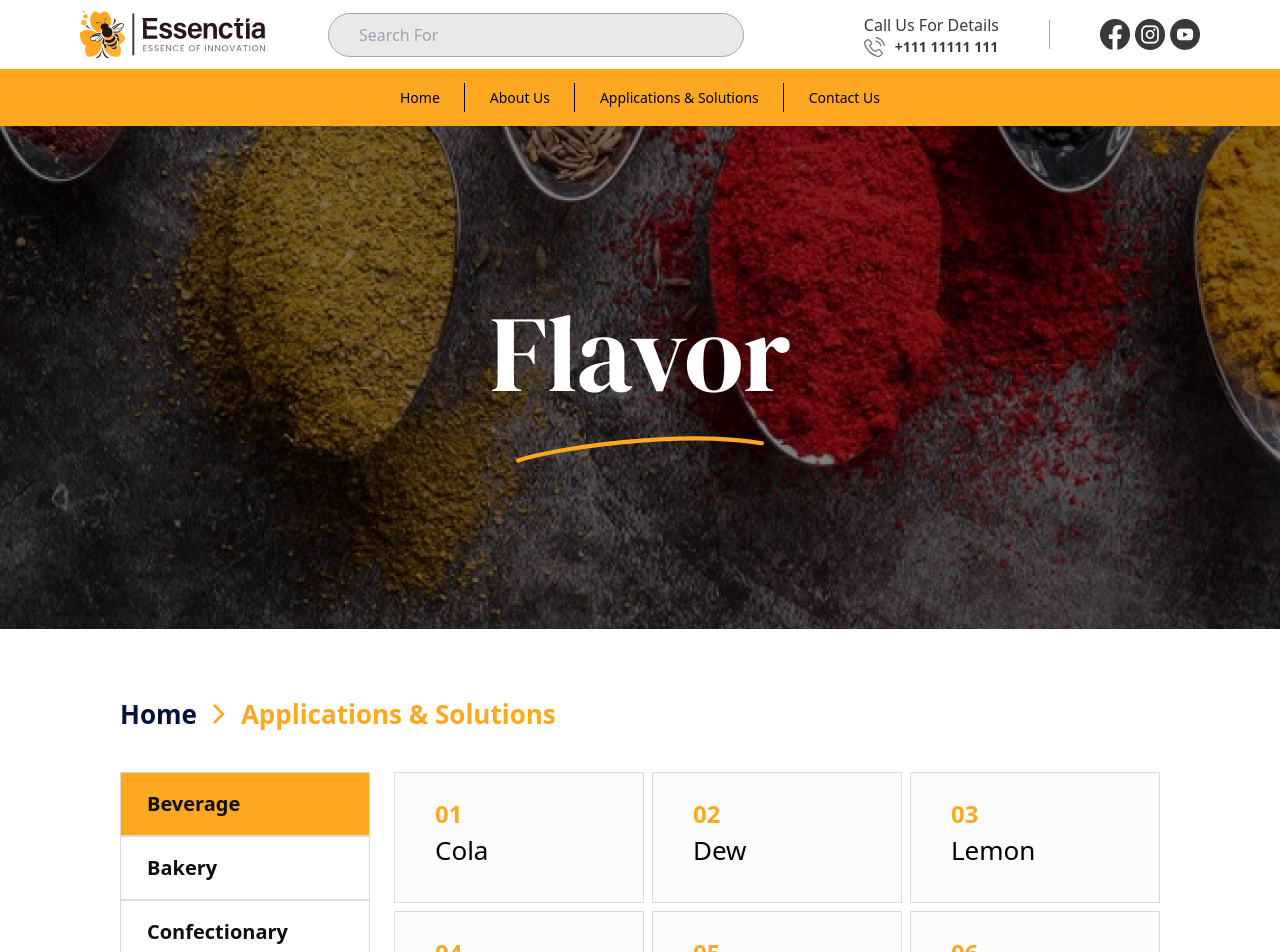
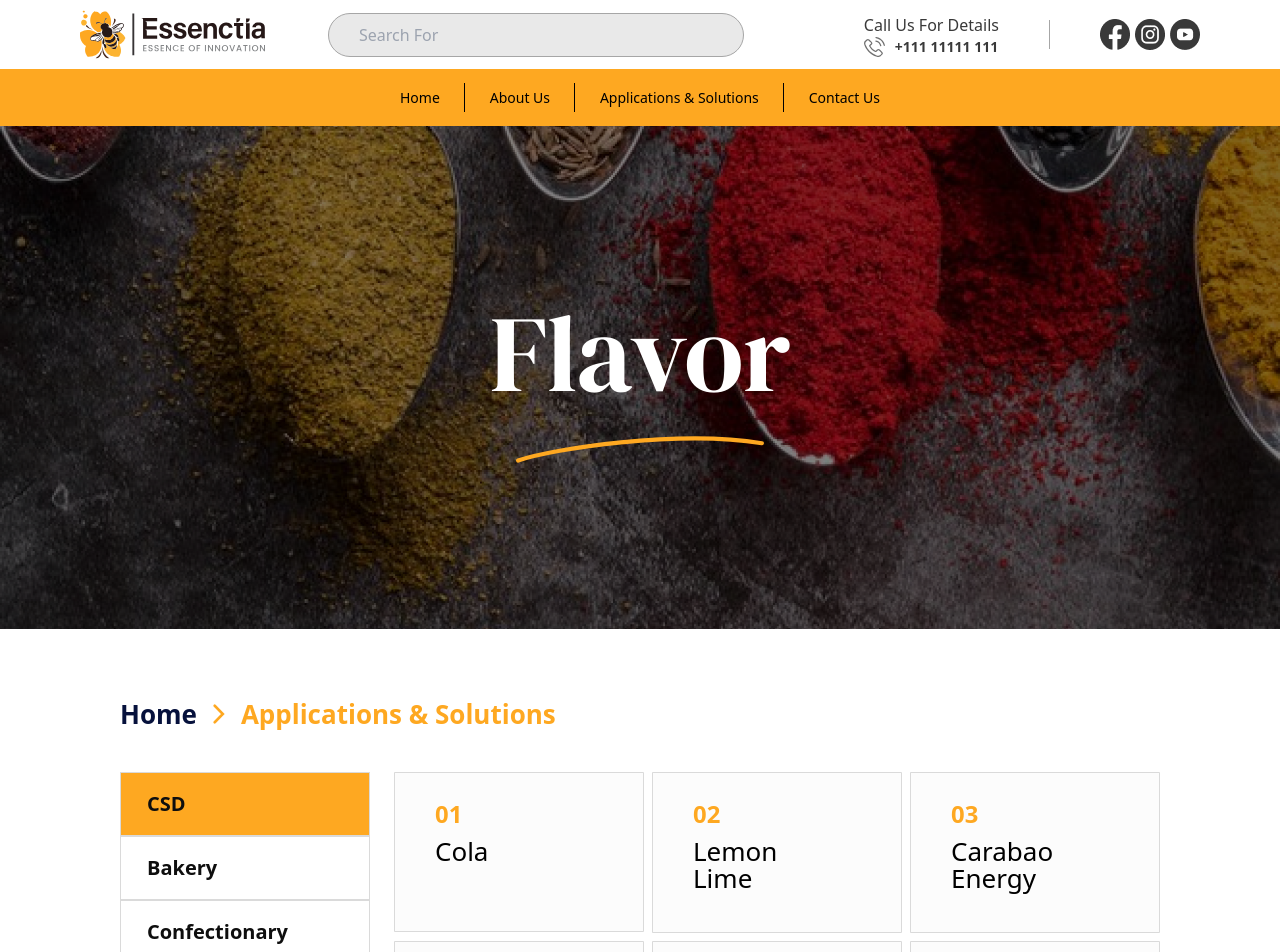
Before and after one commit to hussainn23/Essenctia-2.0, a React (Vite) app: page /flavor in a window 1280 px wide. Shown: the top 952 px of the page. Built offline with nearby package versions, Linux system fonts and the light colour scheme.

Commit message:
Update Content in website

```diff
--- a/src/Pages/Contact.jsx
+++ b/src/Pages/Contact.jsx
@@ -157,13 +157,14 @@ const Contact = () => {
       <div className="flex justify-center pb-[80px] px-[30px] lg:px-[120px]">
         <div className=" w-full md:h-[447px] h-[247px] flex-shrink-0 rounded-[30px] overflow-hidden">
           <iframe
-            src="https://www.google.com/maps/embed?pb=!1m18!1m12!1m3!1d3151.835434509049!2d144.953736315318!3d-37.81720997975155!2m3!1f0!2f0!3f0!3m2!1i1024!2i768!4f13.1!3m3!1m2!1s0x6ad642af0f11c2f5%3A0x5045675218ceed20!2sMelbourne%20CBD%2C%20Victoria%2C%20Australia!5e0!3m2!1sen!2sus!4v1617321979647!5m2!1sen!2sus"
+             src="https://www.google.com/maps/embed?pb=!1m18!1m12!1m3!1d13310.815424897658!2d74.28564904512924!3d31.50868396747745!2m3!1f0!2f0!3f0!3m2!1i1024!2i768!4f13.1!3m3!1m2!1s0x39224c37b414c2f7%3A0xe30212c606ea580f!2sE-2%2C%20Al%20Qadir%20Heights%2C%20Garden%20Town%2C%20Lahore%204500%2C%20Punjab%2C%20Pakistan!5e0!3m2!1sen!2sus!4v1638138470545!5m2!1sen!2sus"
             width="100%"
             height="100%"
             style={{ border: 0 }}
             allowFullScreen=""
             loading="lazy"
-            title="Map"
+             title="Al Qadir Heights Map"
+
           />
         </div>
       </div>
--- a/src/Pages/Flavor.jsx
+++ b/src/Pages/Flavor.jsx
@@ -14,7 +14,7 @@ const Flavor = () => {
   }, []);
 
   const beverageItems = [
-    "Beverage",
+    "CSD",
     "Bakery",
     "Confectionary",
     "Dairy",
@@ -30,56 +30,79 @@ const Flavor = () => {
       columns: "grid-cols-1 sm:grid-cols-2 lg:grid-cols-3",
       items: [
         { number: "01", name: "Cola" },
-        { number: "02", name: "Dew" },
-        { number: "03", name: "Lemon" },
-        { number: "04", name: "Mint" },
+        { number: "02", name: "Lemon Lime" },
+        { number: "03", name: "Carabao Energy" },
+        { number: "04", name: "Multifruit Energy" },
         { number: "05", name: "Orange" },
-        { number: "06", name: "Pome" },
+        { number: "06", name: "Lemon Mint" },
+        { number: "07", name: "Mix fruit Red Bull type" },
+        { number: "08", name: "Alkozay Energy" },
+        { number: "09", name: "Citrus Dew" },
+        { number: "10", name: "Red Sting" },
+        { number: "11", name: "Ginesing Energy" },
       ],
     },
     1: {
       columns: "grid-cols-1 sm:grid-cols-2 lg:grid-cols-3",
       items: [
-        { number: "01", name: "Butter" },
-        { number: "02", name: "Chocolate" },
-        { number: "03", name: "Lemon" },
-        { number: "04", name: "Orange" },
-        { number: "05", name: "Vanilla Flavor" },
+        { number: "01", name: "Vanilla" },
+        { number: "02", name: "Coffee" },
+        { number: "03", name: "Orange" },
+        { number: "04", name: "Caramel" },
+        { number: "05", name: "Chocolate" },
+        { number: "06", name: "Lemon" },
+        { number: "07", name: "Strawberry" },
+        { number: "08", name: "Butter" },
       ],
     },
     2: {
       columns: "grid-cols-1 sm:grid-cols-2 lg:grid-cols-3",
       items: [
-        { number: "01", name: "Bubble Gum" },
-        { number: "02", name: "Butter Scotch" },
-        { number: "03", name: "Blue Berry" },
-        { number: "04", name: "Chocolate" },
-        { number: "05", name: "Cola" },
-        { number: "06", name: "Caramel" },
-        { number: "07", name: "Kulfa" },
-        { number: "08", name: "Milky" },
-        { number: "09", name: "Orange" },
-        { number: "10", name: "Strawberry" },
-        { number: "11", name: "Tutti Fruity" },
-        { number: "12", name: "Watermelon" },
+        { number: "01", name: "Butter Scotch" },
+        { number: "02", name: "Watermelon" },
+        { number: "03", name: "Strawberry" },
+        { number: "04", name: "Cola" },
+        { number: "05", name: "Tutti Fruity" },
+        { number: "06", name: "Lemon" },
+        { number: "07", name: "Blueberry" },
+        { number: "08", name: "Kulfa" },
+        { number: "09", name: "Caramel Cream" },
+        { number: "10", name: "Coconut" },
+        { number: "11", name: "Guava" },
+        { number: "12", name: "Bubble Gum" },
+        { number: "13", name: "Coffee" },
+        { number: "14", name: "Orange" },
+        { number: "15", name: "Mango" },
+        { number: "16", name: "Vanilla" },
       ],
     },
     3: {
       columns: "grid-cols-1 sm:grid-cols-2 lg:grid-cols-3",
       items: [
-        { number: "01", name: "Blue Berry" },
-        { number: "02", name: "Cheese" },
-        { number: "03", name: "Mango" },
-        { number: "04", name: "Vanilla" },
+        { number: "01", name: "Cheese" },
+        { number: "02", name: "Desi Ghee" },
+        { number: "03", name: "EMDI" },
+        { number: "04", name: "Almond" },
+        { number: "05", name: "Butter" },
+        { number: "06", name: "Milk Cream" },
+        { number: "07", name: "Vanilla" },
+        { number: "08", name: "Cardamom" },
       ],
     },
     4: {
       columns: "grid-cols-1 sm:grid-cols-2 lg:grid-cols-3",
       items: [
-        { number: "01", name: "Apple" },
-        { number: "02", name: "Guava" },
-        { number: "03", name: "Mango" },
-        { number: "04", name: "Pome" },
+        { number: "01", name: "Mango" },
+        { number: "02", name: "Pomegranate" },
+        { number: "03", name: "Peach" },
+        { number: "04", name: "Guava" },
+        { number: "05", name: "Apple" },
+        { number: "06", name: "Pineapple" },
+        { number: "07", name: "Lychee" },
+        { number: "08", name: "Mix fruit" },
+        { number: "09", name: "Orange" },
+        { number: "10", name: "Red grape" },
+        { number: "11", name: "Cherry" },
       ],
     },
   };
--- a/src/Pages/Ingredient.jsx
+++ b/src/Pages/Ingredient.jsx
@@ -9,7 +9,7 @@ import { Link } from "react-router-dom";
 const Ingredient = () => {
   const [selectedIndex, setSelectedIndex] = useState(0);
 
-  const anotherPageItems = ["Acidity Regulators", "Anti-caking agents", "Leavening Agents", "Sweeteners", "Thickeners and Preservatives"];
+  const anotherPageItems = ["Food ingredients", " Pharmaceutical Ingredients"];
 
   useEffect(() => {
     window.scrollTo(0, 0);
@@ -23,43 +23,82 @@ const Ingredient = () => {
     0: {
       columns: "grid-cols-1 sm:grid-cols-2 lg:grid-cols-3",
       items: [
-        { number: "01", name: "Acetic Acid" },
-        { number: "02", name: "Citric Acid" },
-        { number: "03", name: "Malic Acid" },
-        { number: "04", name: "Tartaric Acid" },
-        { number: "05", name: "Tri-Sodium Citrate" },
+        { number: "01", name: "Agar" },
+        { number: "02", name: "Calcium Propionate" },
+        { number: "03", name: "Folic Acid" },
+        { number: "04", name: "Propylene glycol" },
+        { number: "05", name: "Baking Powder" },
+        { number: "06", name: "SAPP" },
+        { number: "07", name: "KMS" },
+        { number: "08", name: "Pectin" },
+        { number: "09", name: "Bread Crumbs" },
+        { number: "10", name: "Glycerin" },
+        { number: "11", name: "Glucose" },
+        { number: "12", name: "Fructose Powder" },
+        { number: "13", name: "CMC" },
+        { number: "14", name: "Sorbic Acid " },
+        { number: "15", name: "BHA " },
+        { number: "16", name: "Sodium lactate " },
+        { number: "17", name: "Guar Gum " },
+        { number: "18", name: "Sodium Benzoate " },
+        { number: "19", name: "Citric Acid " },
+        { number: "20", name: "Glycerin " },
+        { number: "21", name: "SSL " },
+        { number: "22", name: "Cocoa Powder " },
+        { number: "23", name: " Cake Gel " },
+        { number: "24", name: " Gelatin " },
+        { number: "25", name: " Starch " },
+        { number: "26", name: " Benzoic Acid " },
+        { number: "27", name: " BHT " },
+        { number: "28", name: " Agar " },
+        { number: "29", name: " Xanthan Gum " },
+        { number: "30", name: " Potassium Sorbate " },
+        { number: "31", name: " Malic Acid " },
+        { number: "32", name: " Sorbitol " },
       ],
     },
     1: {
       columns: "grid-cols-1 sm:grid-cols-2 lg:grid-cols-3",
       items: [
-        { number: "01", name: "Silicon Dioxide" },
-      ],
-    },
-    2: {
-      columns: "grid-cols-1 sm:grid-cols-2 lg:grid-cols-3",
-      items: [
-        { number: "01", name: "Baking Soda" },
-      ],
-    },
-    3: {
-      columns: "grid-cols-1 sm:grid-cols-2 lg:grid-cols-3",
-      items: [
-        { number: "01", name: "Corn syrup" },
-        { number: "02", name: "Glucose" },
-        { number: "03", name: "Sucrose (sugar)" }
-      ],
-    },
-    4: {
-      columns: "grid-cols-1 sm:grid-cols-2 lg:grid-cols-3",
-      items: [
-        { number: "01", name: "Calcium Propionate " },
-        { number: "02", name: "Guar gum" },
-        { number: "03", name: "Gelatin" },
-        { number: "04", name: "Potassium Sorbate" },
-        { number: "04", name: "Sodium Benzoate" },
-        { number: "04", name: "Starch" },
-        { number: "04", name: "Xanthan Gum" },
+        { number: "01", name: "Acesulfame-K" },
+        { number: "02", name: "Citric Acid (Monohydrate)" },
+        { number: "03", name: "Ethyl Vanillin " },
+        { number: "04", name: "Mannitol" },
+        { number: "05", name: "Aerosil-200(Pharma Grade)" },
+        { number: "06", name: "Citric Acid (Anhydrous) " },
+        { number: "07", name: "Glycine" },
+        { number: "08", name: "Maltodextrin" },
+        { number: "09", name: "Aeroperl-300(Pharma)" },
+        { number: "10", name: "Cross Povidone XL" },
+        { number: "11", name: "Inisitol" },
+        { number: "12", name: "Maltodextrin (M580/M700)" },
+        { number: "13", name: "Dextrose Anhydrous" },
+        { number: "14", name: "Methanol Crystal Natural" },
+        { number: "15", name: "Butyl Paraben" },
+        { number: "16", name: "Injectable Grade" },
+        { number: "17", name: "Lactose Anhydrous" },
+        { number: "18", name: "Ascorbic Acid (Plain/Coated)" },
+        { number: "19", name: "E.D.T.A.Di (Calcium Solitar)" },
+        { number: "20", name: "Maltitol" },
+        { number: "21", name: "Aspartame Powder" },
+        { number: "22", name: "Citric Acid (Anhydrous)" },
+        { number: "23", name: "Magnesium Sterate" },
+        { number: "24", name: "Beta Carotin 10% CWS " },
+        { number: "25", name: "Caffeine Anhydrous" },
+        { number: "26", name: "F1600/N1560" },
+        { number: "27", name: "Di Calcium Phos/Anhy" },
+        { number: "28", name: "Cross Caremellos Sodium" },
+        { number: "29", name: "Gran/DC" },
+        { number: "30", name: "Fructose Powder" },
+        { number: "31", name: "Glycerin" },
+        { number: "32", name: "Lactose Monohydrate" },
+        { number: "33", name: "PVPK-30" },
+        { number: "34", name: "Primo Gel" },
+        { number: "35", name: "PG (Propylene Glycol)" },
+        { number: "36", name: "Avicel-200(Pharma)" },
+        { number: "37", name: "Methocel" },
+        { number: "38", name: "Menthol" },
+        { number: "39", name: "IPA (Isopropylene Alcohol)" },
       ],
     },
   };
@@ -72,7 +111,7 @@ const Ingredient = () => {
       <div className="mb-28 px-[30px] lg:px-[120px]">
         <div className="flex lg:gap-4 gap-2 mt-14 mb-7 ">
           <h4 className="text-[#06113C] cursor-pointer font-lexend-deca lg:text-[26px] md:text-[20px] text-[15px] font-bold leading-[58.5px] text-left">
-           <Link to="/">Home</Link>
+            <Link to="/">Home</Link>
           </h4>
           <div className="flex justify-center items-center">
             <img src={right} alt="arrow" className="lg:w-3 w-2" />
--- a/src/Pages/Season.jsx
+++ b/src/Pages/Season.jsx
@@ -16,26 +16,31 @@ const Season = () => {
     0: {
       columns: "grid-cols-1 sm:grid-cols-2 lg:grid-cols-3 xl:grid-cols-4",
       items: [
-        { number: "01", name: "Achari" },
-        { number: "02", name: "BBQ" },
-        { number: "03", name: "Biryani" },
-        { number: "04", name: "Cheese" },
-        { number: "05", name: "Chicken" },
-        { number: "06", name: "Chipotle" },
-        { number: "07", name: "Falsa" },
-        { number: "08", name: "Fatija" },
-        { number: "09", name: "Flaming Hot" },
-        { number: "10", name: "Green Chilli" },
-        { number: "11", name: "Ketchup" },
-        { number: "12", name: "Masala" },
-        { number: "13", name: "Paprika" },
-        { number: "14", name: "Sweet thai chilli" },
-        { number: "15", name: "Smoke" },
-        { number: "16", name: "Slat n black pepper" },
-        { number: "17", name: "Tomato" },
-        { number: "18", name: "Tikka" },
-        { number: "19", name: "Tamarind" },
-        { number: "20", name: "Thai Chili" },
+        { number: "01", name: "Tomato" },
+        { number: "02", name: "Mexican" },
+        { number: "03", name: "Ketchup" },
+        { number: "04", name: "Garlic Powder" },
+        { number: "05", name: "Cheese" },
+        { number: "06", name: "Green Ginger" },
+        { number: "07", name: "Green Chili" },
+        { number: "08", name: "Masala" },
+        { number: "09", name: "Achari" },
+        { number: "10", name: "Green Hatch Pepper" },
+        { number: "11", name: "Flaming Hot" },
+        { number: "12", name: "Smoked Paprika" },
+        { number: "13", name: "Thai Chili" },
+        { number: "14", name: "Chipotle" },
+        { number: "15", name: "Paprika" },
+        { number: "16", name: "Tamarind" },
+        { number: "17", name: "Tikka" },
+        { number: "18", name: "Chicken Powder" },
+        { number: "19", name: "Salt n black Pepper" },
+        { number: "20", name: "Biryani" },
+        { number: "19", name: "Sweet Thai Chili" },
+        { number: "21", name: "Smoked Flavoring" },
+        { number: "22", name: "Fajita" },
+        { number: "23", name: "BBQ" },
+        { number: "24", name: "Curry Powder" },
       ],
     },
   };
--- a/src/components/Strip.jsx
+++ b/src/components/Strip.jsx
@@ -2,12 +2,12 @@ import React from "react";
 
 const Strip = ({ number, name }) => {
   return (
-    <div className="bg-[#FCFCFC] border-[0.95px] border-[#DADADA] pt-6 pr-28 pb-10 pl-10 rounded-[0.95px] group hover:border-[#FEA821] transition-all">
+    <div className="bg-[#FCFCFC] border-[0.95px] border-[#DADADA] pt-6 pr-28 pb-10 pl-10 rounded-[0.95px] group hover:border-[#FEA821] transition-all min-h-[160px]">
       <div className="flex flex-col items-start gap-2 flex-shrink-0 ">
         <span className="text-[#FEA821] font-segoe-ui font-semibold text-[23.87px] leading-[33.42px] ">
           {number}
         </span>
-        <span className="text-[#000] font-lexend-deca font-normal text-[26px] leading-[24px] group-hover:text-[#FEA821] transition-all">
+        <span className="text-[#000] font-lexend-deca font-normal text-[26px] leading-[27px] group-hover:text-[#FEA821] transition-all ">
           {name}
         </span>
       </div>
```
Also changed, not shown: src/components/Drop1.jsx (+3 -12 lines), src/components/DropDown.jsx (+2 -11 lines), src/components/Navbar.jsx (+3 -4 lines).
